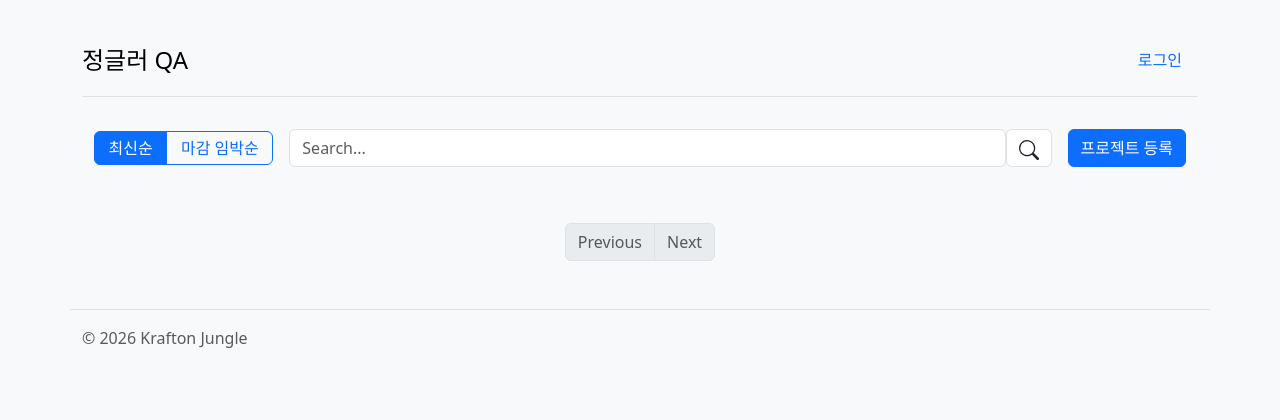
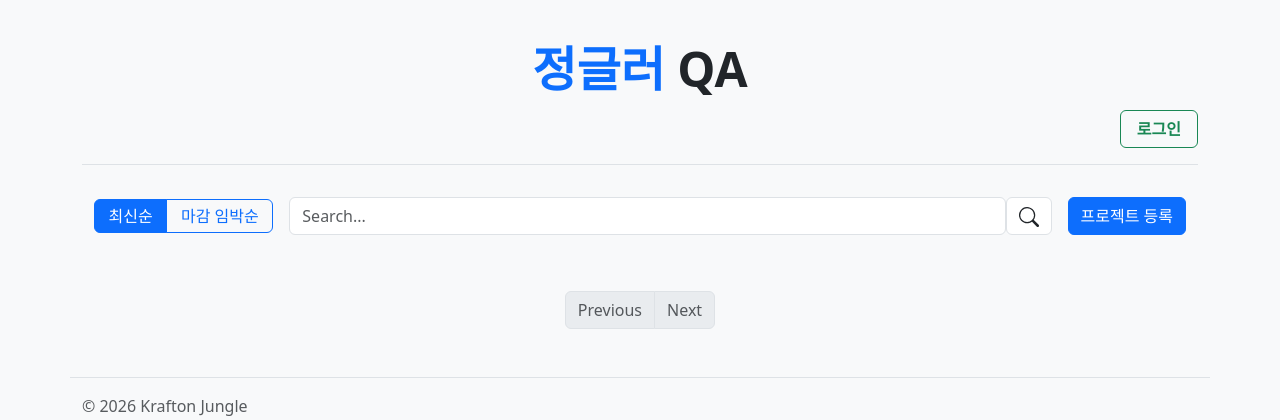
Before and after one commit to YangSiJun528/jungle-mini-project, a Flask app: page / in a window 1280 px wide. Shown: the top 420 px of the page. Run offline with Flask 3, Linux system fonts and the light colour scheme; data that the repository does not hold is empty.

Commit message:
로고 위치 및 버튼 스타일 조정

```diff
--- a/templates/base.html
+++ b/templates/base.html
@@ -13,10 +13,10 @@
     <div class="container mt-4">
         <header class="d-flex flex-wrap justify-content-center py-3 mb-4 border-bottom">
             <a href="/"
-                class="d-flex align-items-center mb-3 mb-md-0 me-md-auto link-body-emphasis text-decoration-none">
-                <span class="fs-4">정글러 QA</span>
+                class="d-flex align-items-center justify-content-center w-100 mb-2 mx-auto link-body-emphasis text-decoration-none">
+                <span class="display-5 fw-bold text-primary"> 정글러 <span class="text-dark">QA</span></span>
             </a>
-            <ul class="nav nav-pills">
+            <ul class="nav nav-pills mt-1 {% if not user_context %}w-100 justify-content-end{% endif %}">
                 {% if user_context %}
                 <li class="nav-item"><span class="nav-link text-muted">이름: {{ user_context.username }}</span></li>
                 <li class="nav-item"><a href="/my-projects" class="nav-link">마이페이지</a></li>
@@ -26,7 +26,7 @@
                     </form>
                 </li>
                 {% else %}
-                <li class="nav-item"><a href="/login" class="nav-link">로그인</a></li>
+                <li class="nav-item"><a href="/login" class="btn btn-outline-success fw-semibold px-3">로그인</a></li>
                 {% endif %}
             </ul>
         </header>
```
